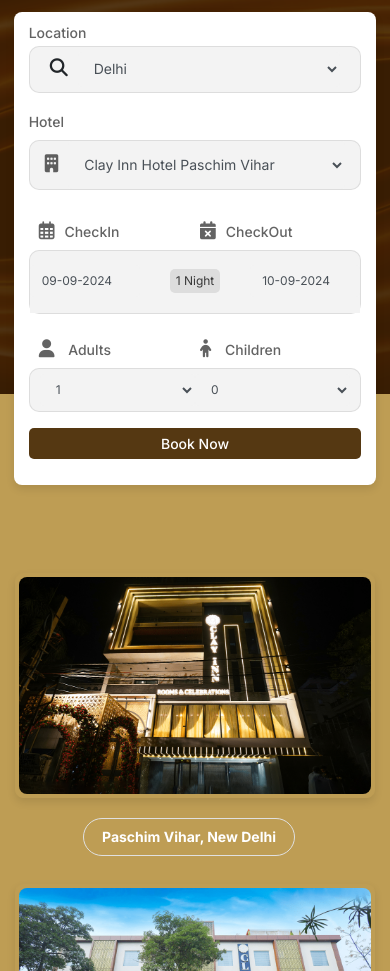
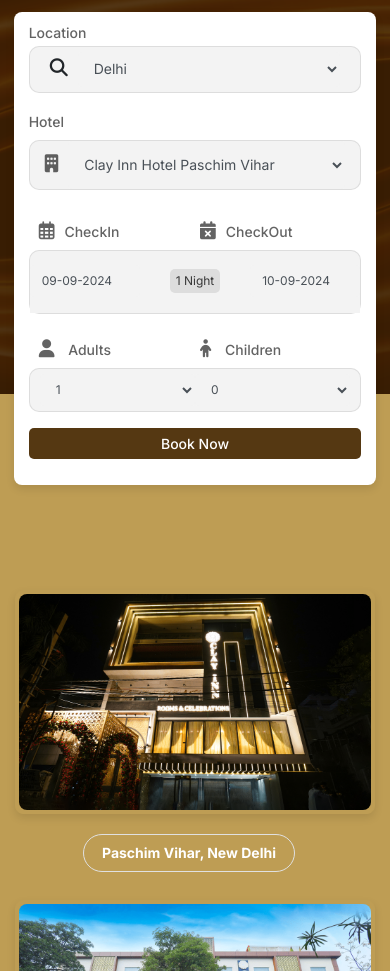
Before and after one commit to Ganeshghatti/Clay-Inn, a plain HTML site: page index.html in a window 390 px wide. Shown: the part 129-1100 px from the top of the page. Drawn offline with nearby package versions, Linux system fonts and the light colour scheme.

Commit message:
minor changes

```diff
--- a/index.html
+++ b/index.html
@@ -431,7 +431,7 @@
           width: 93%;
         }
         .card-section {
-          margin-top: 20vh;
+          margin-top: 22vh;
           width: 100%;
         }
         .col-md-6 {
```
